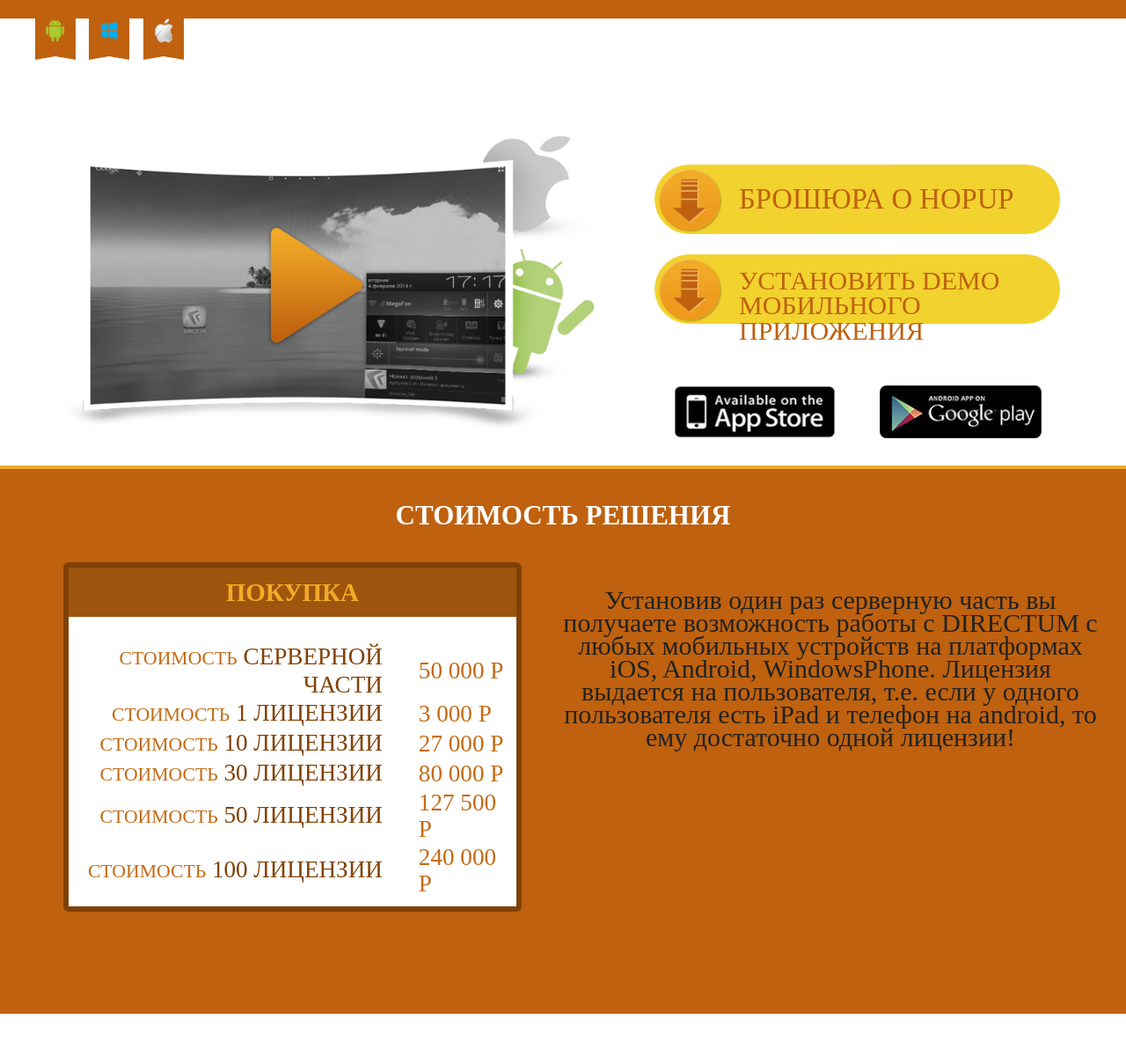
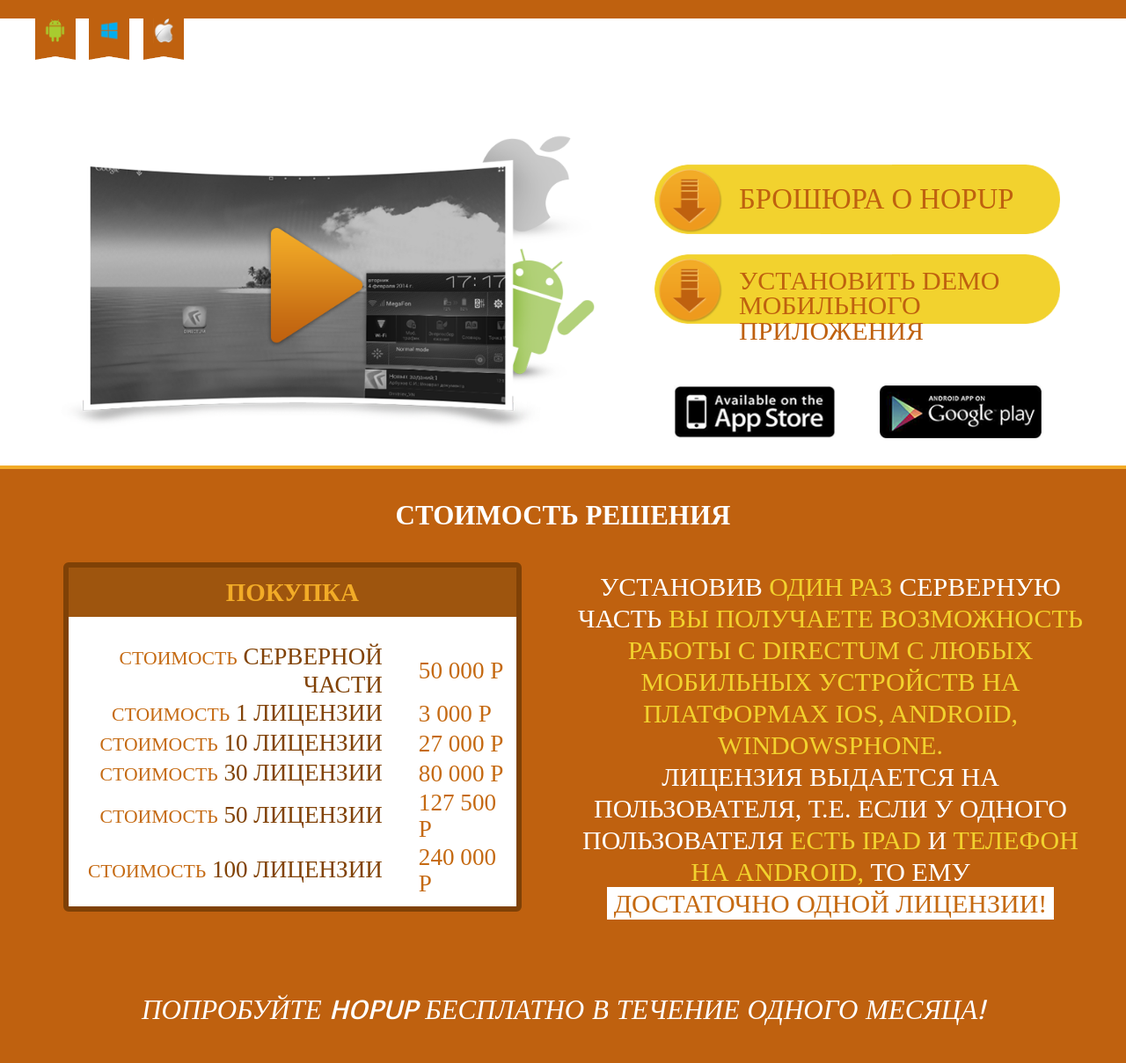
Before and after one commit to Hecatoncheir/tanais-hop-up-lp, a PHP site: page / in a window 1280 px wide. Shown: the part 1366-2574 px from the top of the page at 88% size. Before the commit the page ends 2518 px from the top, so only its background shows below. Run offline with PHP 8.4, Linux system fonts and the light colour scheme; some libraries are stand-ins or nearby versions.

Commit message:
add section 4

```diff
--- a/css/components/_section_4.scss
+++ b/css/components/_section_4.scss
@@ -1,7 +1,7 @@
 .section_4 {
   background: #bf610f;
   padding-top: 40px;
-  padding-bottom: 116px;
+  padding-bottom: 16px;
   font-family: cuprum;
 
   h2 {
@@ -67,7 +67,29 @@
     text-align: center;
     font-size: em(30);
     display: block;
+    margin-top: -20px;
     float: right;
+    text-transform: uppercase;
+    line-height: 36px;
+    color: #f2d22e;
+    span {color: #fff}
+    span:last-child {
+      background:#fff;
+      color: #c56a12;
+      padding: 2px 8px;
+    }
+  }
+
+  .last-chance {
+    clear: both;
+    padding-top: 60px;
+    width: 100%;
+    text-align: center;
+    color: #fff;
+    font-family: pfAgoraMedium;
+    font-size: em(31);
+    font-style: italic;
+    text-transform: uppercase;
   }
 
 }
--- a/index.html
+++ b/index.html
@@ -179,18 +179,21 @@
 
                     <div class="offer">
                       <p>
-                        <span>Установив</span> один раз <span>серверную часть</span> вы получаете возможность работы с DIRECTUM с любых мобильных устройств на платформах iOS, Android, WindowsPhone.
-<span>Лицензия выдается на пользователя, т.е. если у одного пользователя</span> есть
-iPad <span>и</span> телефон на android, <span>то ему</span>
-<span>достаточно одной лицензии!</span>
+                        <span>Установив</span> один раз <span>серверную часть</span> вы получаете возможность работы с DIRECTUM с любых мобильных устройств на платформах iOS, Android, WindowsPhone.<br><span>Лицензия выдается на пользователя, т.е. если у одного пользователя</span> есть iPad <span>и</span> телефон на android, <span>то ему</span><br> <span>достаточно одной лицензии!</span>
                       </p>
                     </div>
+
+                    <p class="last-chance">
+                      Попробуйте HopUp бесплатно в течение одного месяца!
+                    </p>
 
                 <div class="clear"></div>
               </div>
         </section>
 
+        <section class="section_5">
 
+        </section>
 
 
         <script src="//ajax.googleapis.com/ajax/libs/jquery/1.11.0/jquery.min.js"></script>
```
Also changed, not shown: css/base.css.
